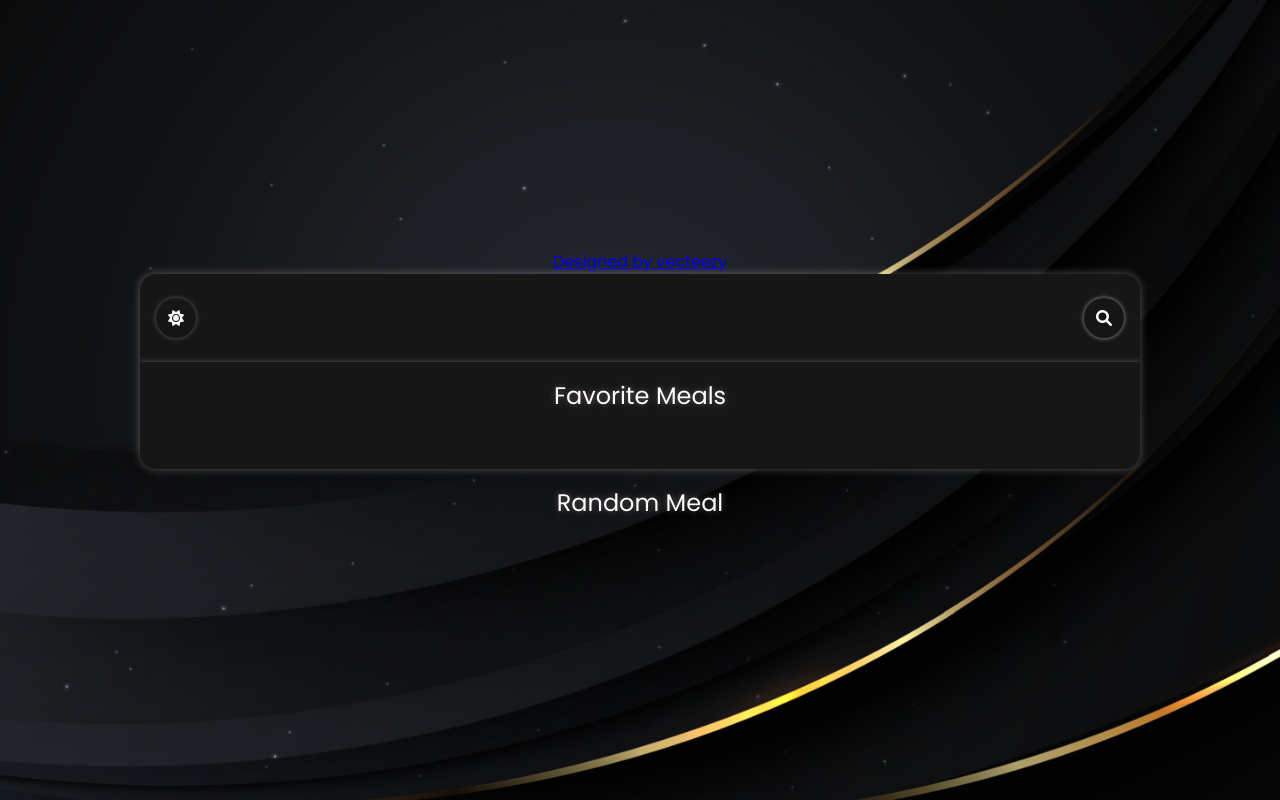
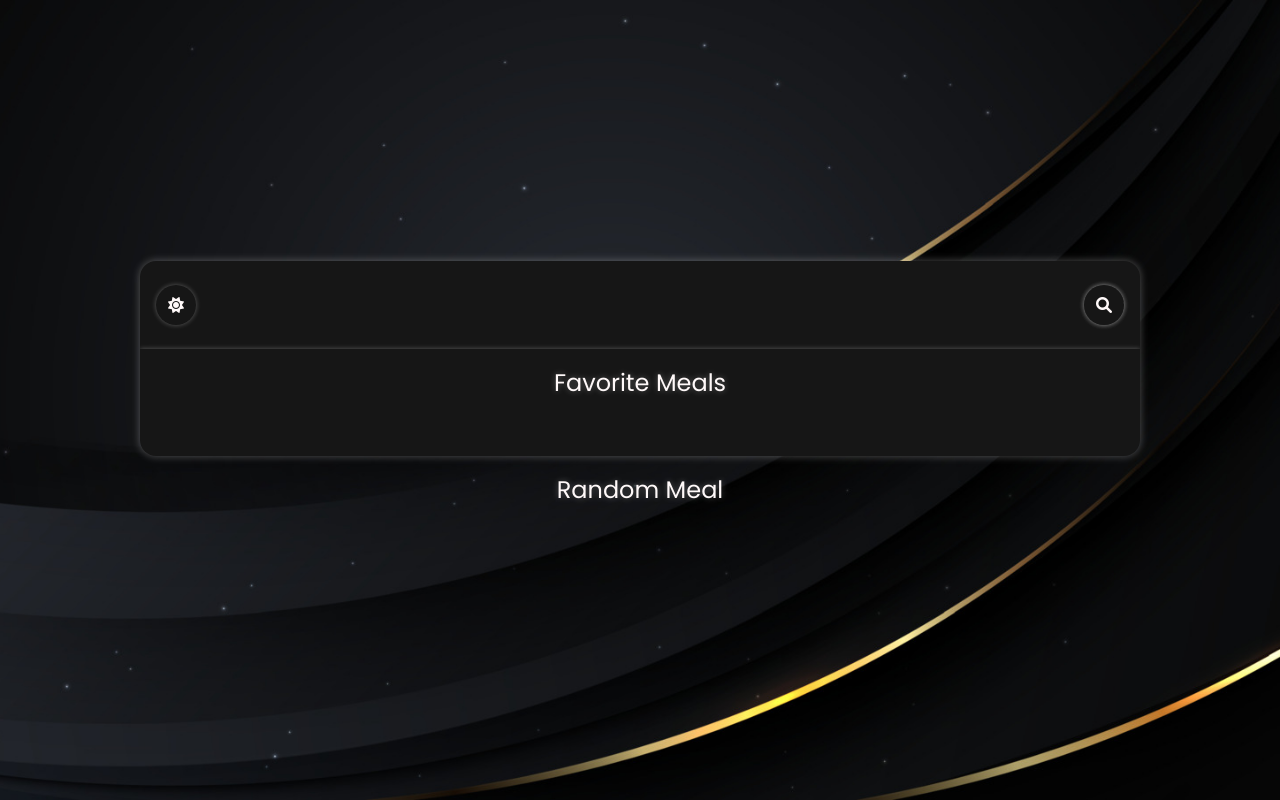
Before and after one commit to GiriShruti/recipe.gihtub.io, a plain HTML site: page index.html in a window 1280 px wide. Drawn offline with Linux system fonts and the light colour scheme; no server answers.

Commit message:
Update index.html

```diff
--- a/index.html
+++ b/index.html
@@ -12,7 +12,6 @@
     <!-- Font Awesome for the icons -->
 </head>
 <body>
-    <a href="http://www.vecteezy.com">Designed by vecteezy</a>
 
     <div class="container">
         <div class="card">
```
